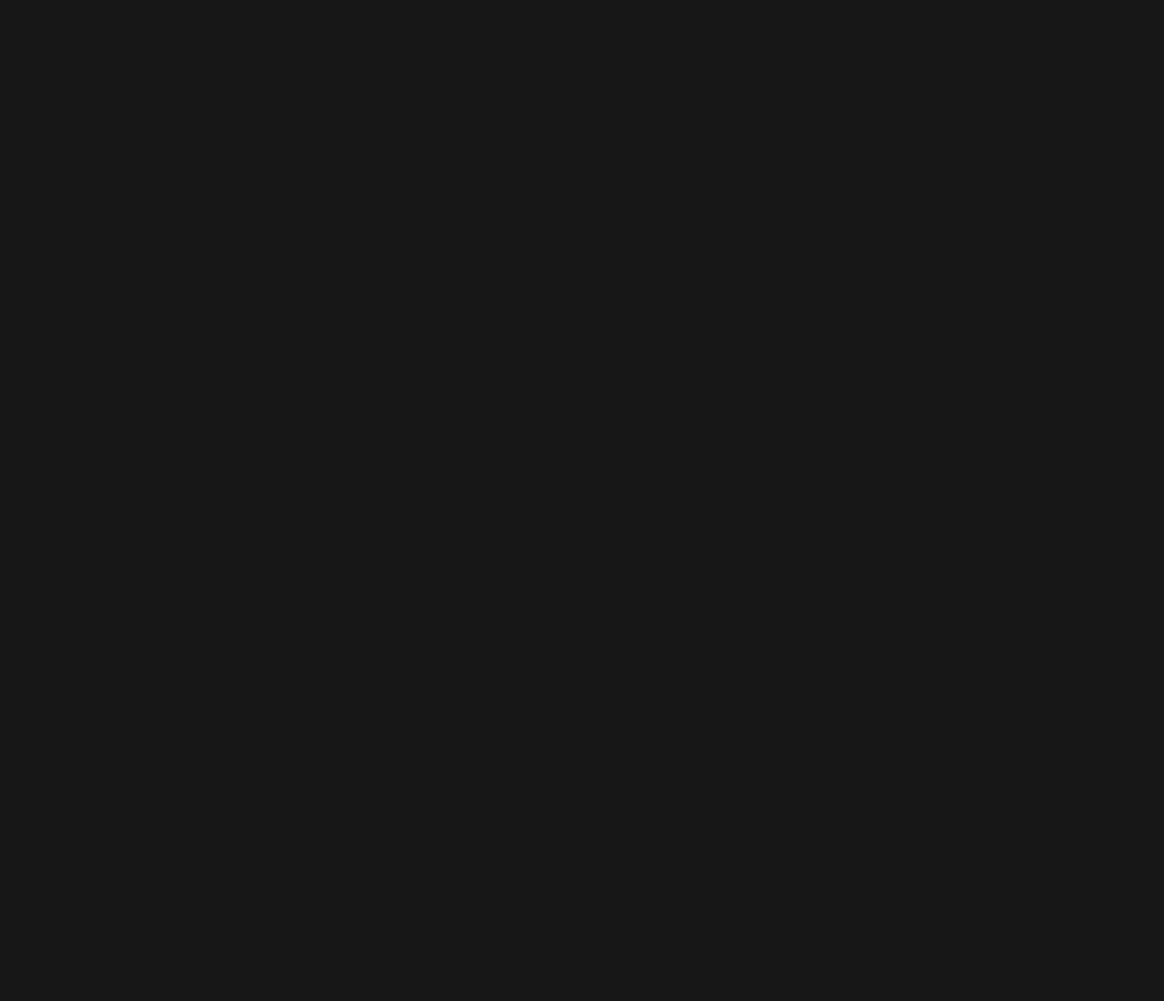
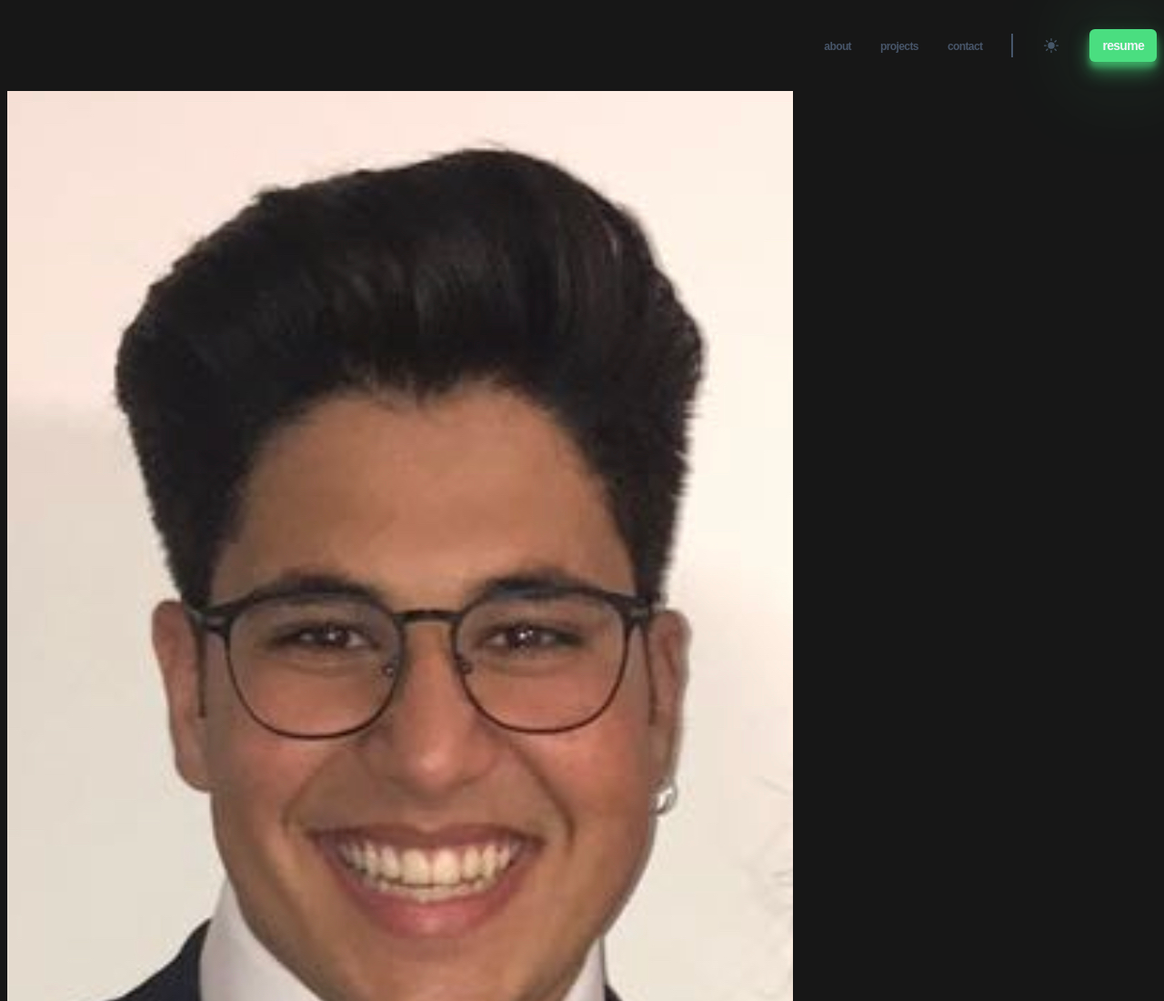
Before and after one commit to kwstn/portfolio, a website built with Vite: page index.html in a window 1280 px wide. Shown: the top 1100 px of the page at 91% size. Before the commit the page ends 800 px from the top, so only its background shows below. Built offline with nearby package versions, Linux system fonts and the light colour scheme; a web font is replaced by a local one.

Commit message:
page header

```diff
--- a/index.html
+++ b/index.html
@@ -8,7 +8,46 @@
     <title>Portfolio</title>
   </head>
   <body>
-
+    <header class="header container">
+      <nav>
+        <ul class="header__menu">
+          <li>
+            <a class="header__link" href="#about">about</a>
+          </li>
+          <li>
+            <a class="header__link" href="#featured">projects</a>
+          </li>
+          <li>
+            <a class="header__link" href="#contact">contact</a>
+          </li>
+          <li class="header__line"></li>
+          <li>
+            <button class="header__sun">
+              <svg xmlns="http://www.w3.org/2000/svg" viewBox="0 0 24 24" fill="currentColor">
+                <path d="M12 2.25a.75.75 0 01.75.75v2.25a.75.75 0 01-1.5 0V3a.75.75 0 01.75-.75zM7.5 12a4.5 4.5 0 119 0 4.5 4.5 0 01-9 0zM18.894 6.166a.75.75 0 00-1.06-1.06l-1.591 1.59a.75.75 0 101.06 1.061l1.591-1.59zM21.75 12a.75.75 0 01-.75.75h-2.25a.75.75 0 010-1.5H21a.75.75 0 01.75.75zM17.834 18.894a.75.75 0 001.06-1.06l-1.59-1.591a.75.75 0 10-1.061 1.06l1.59 1.591zM12 18a.75.75 0 01.75.75V21a.75.75 0 01-1.5 0v-2.25A.75.75 0 0112 18zM7.758 17.303a.75.75 0 00-1.061-1.06l-1.591 1.59a.75.75 0 001.06 1.061l1.591-1.59zM6 12a.75.75 0 01-.75.75H3a.75.75 0 010-1.5h2.25A.75.75 0 016 12zM6.697 7.757a.75.75 0 001.06-1.06l-1.59-1.591a.75.75 0 00-1.061 1.06l1.59 1.591z" />
+              </svg>
+            </button>
+          </li>
+          <li>
+            <a class="header__resume btn" href="#">resume</a>
+          </li>
+        </ul>
+        <button class="header__bars">
+          <svg xmlns="http://www.w3.org/2000/svg" viewBox="0 0 24 24" fill="currentColor">
+            <path fill-rule="evenodd" d="M3 5.25a.75.75 0 01.75-.75h16.5a.75.75 0 010 1.5H3.75A.75.75 0 013 5.25zm0 4.5A.75.75 0 013.75 9h16.5a.75.75 0 010 1.5H3.75A.75.75 0 013 9.75zm0 4.5a.75.75 0 01.75-.75h16.5a.75.75 0 010 1.5H3.75a.75.75 0 01-.75-.75zm0 4.5a.75.75 0 01.75-.75h16.5a.75.75 0 010 1.5H3.75a.75.75 0 01-.75-.75z" clip-rule="evenodd" />
+          </svg>
+        </button>
+      </nav>
+    </header>
+    <main>
+      <section class="hero container">
+        <img class="hero__img" src="/kwstn copy.jpg" alt="selfie" />
+        <h2 class="hero__subtitle"> kwstn </h2>
+        <h1 class="hero__title">FRONT-END WEB DEV</h1>
+        <p class="hero__description">a passionate frontend / fullstack web developer who specialises in UI/UX interactive web experiences</p>
+        <a class="hero__btn btn" href="#">hit me up</a>
+      </section>
+    </main>
     <script type="module" src="./src/main.js"></script>
   </body>
 </html>
--- a/src/main.js
+++ b/src/main.js
@@ -1,3 +1,4 @@
 import '../styles/modern-normalise.css';
 import '../styles/style.css';
+import '../styles/components/header.css';
 import '../styles/utils.css';
--- /dev/null
+++ b/styles/components/header.css
@@ -0,0 +1,95 @@
+.header {
+    display: flex;
+    justify-content: flex-end;
+    align-items: center;
+    padding-top: 2rem;
+    padding-bottom: 2rem;
+}
+
+.header__menu   {
+    display: none;
+}
+
+.header__bars   {
+    color: var(--clr-light);
+    width: var(--size2xl);
+    height: var(--size2xl);
+    display: block;
+}
+
+/* XS */
+/* @media (min-width: 475px)   {
+}
+
+/* SM */
+/* @media (min-width: 640px)   {
+}
+
+/* MD */
+@media (min-width: 768px)   {
+
+    .header__menu   {
+        display: flex;
+        align-items: center;
+        list-style: none;
+        padding: 0;
+        gap: 2em;
+    }
+
+    .header__link   {
+        font-size: var(--size-xs);
+        text-decoration: none;
+        font-weight: 600;
+        color: var(--clr-slate600);
+        letter-spacing: -0.05em;
+        transition: color 0.3s;
+    }
+
+    .header__link:hover {
+        color: var(--clr-green);
+    }
+
+    .header__line   {
+        border: 1px solid var(--clr-slate600);
+        padding-top: 1.5em;
+    }
+
+    .header__sun    {
+        display: block;
+        color: var(--clr-slate600);
+        width: var(--size-base);
+        height: var(--size-base);
+    }
+
+    .header__resume {
+        font-size: var(--size-xs);
+    }
+
+    .header__bars   {
+        display: none;
+    }
+}
+
+/* LG */
+@media (min-width: 1024px)   {
+    .header__link   {
+        font-size: var(--size-xs);
+    }
+
+    .header__sun    {
+        width: var(--size-xl);
+        height: var(--size-xl);
+    }
+
+    .header__resume {
+        font-size: var(--size-sm);
+    }
+}
+
+/* XL */
+/* @media (min-width: 1280px)   {
+}
+
+/* 2XL */
+/* @media (min-width: 1536px)   {
+}
```
Also changed, not shown: public/kwstn copy.jpg (added), styles/components/hero.css (added).
